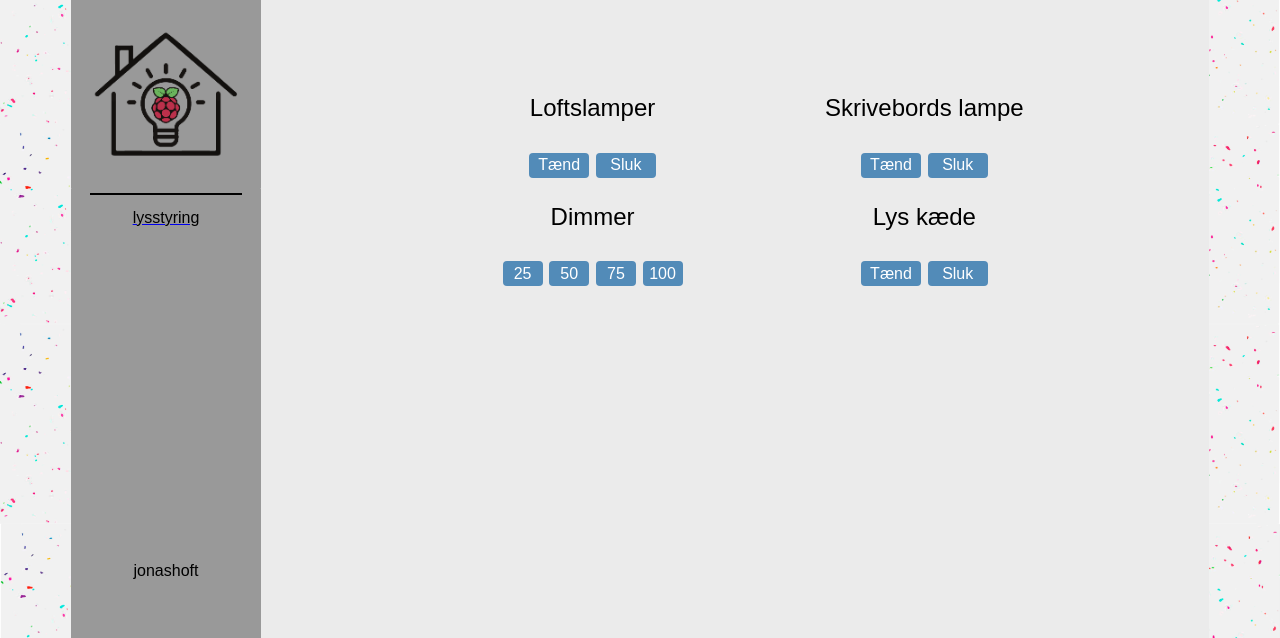
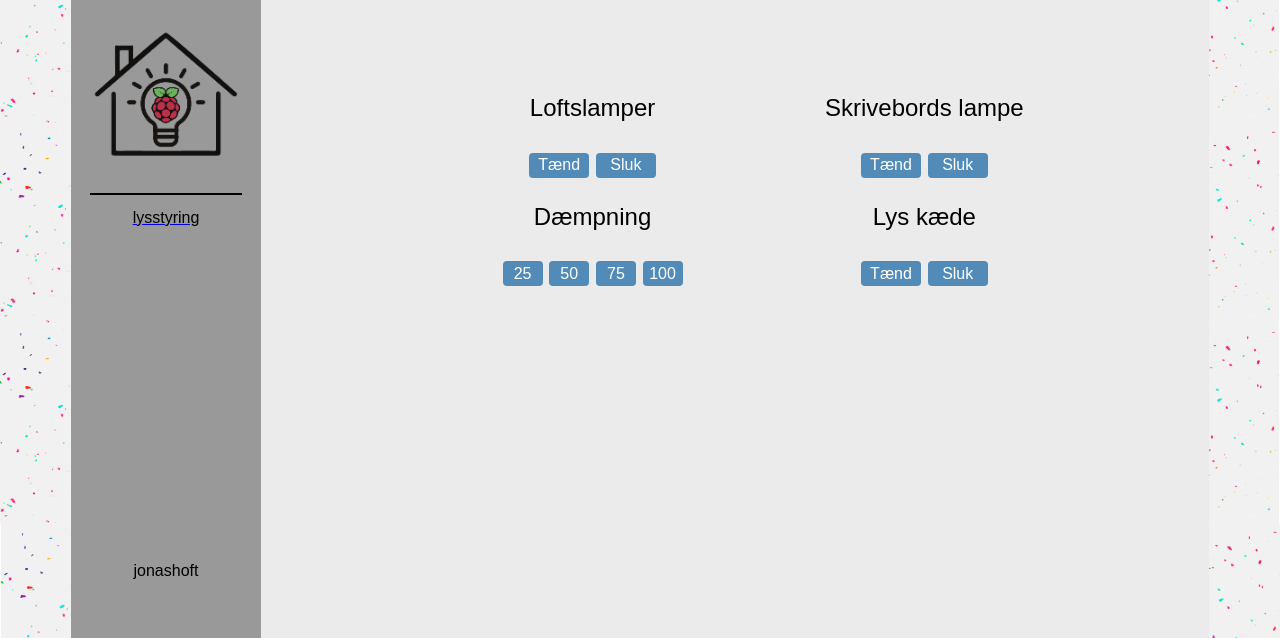
Before and after one commit to jonashoft/homeautomation, a Flask app: template templates/index.html in a window 1280 px wide. Shown: the part 76-714 px from the top of the page. Run offline with Flask 2, Linux system fonts and the light colour scheme; the template is opened without the code that fills it, so the values that code supplies are empty; some libraries are stand-ins or nearby versions.

Commit message:
small change in index file

```diff
--- a/templates/index.html
+++ b/templates/index.html
@@ -60,7 +60,7 @@
                     <a href=# id=ikea_lights data-state='On'><button class="rpiButton">Tænd</button></a>
                     <a href=# id=ikea_lights data-state='Off'><button class="rpiButton">Sluk</button></a><br>
                 </form>
-                <p>Dimmer</p>
+                <p>Dæmpning</p>
                 <form>
                     <a href=# id=ikea_lights data-value='25'><button class="tinyRpiButton">25</button></a>
                     <a href=# id=ikea_lights data-value='50'><button class="tinyRpiButton">50</button></a>
```
